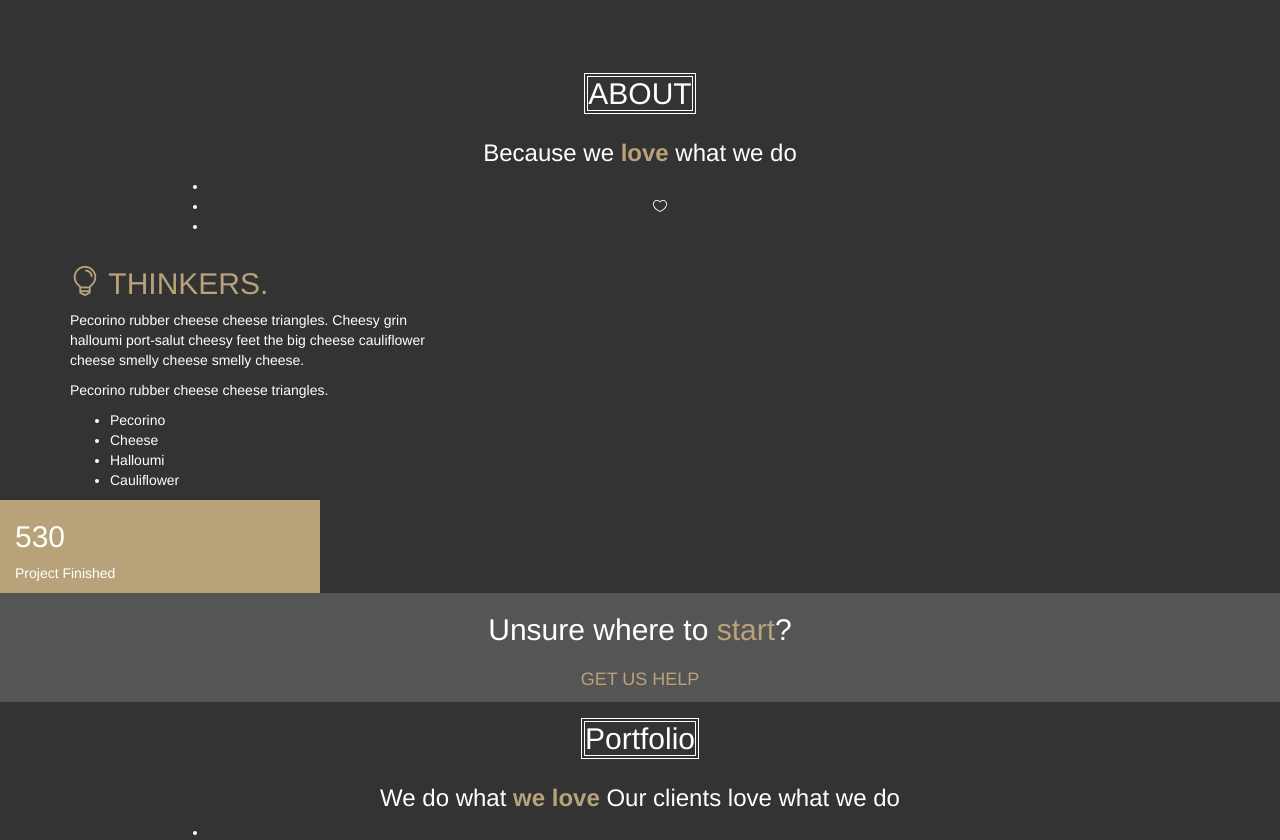
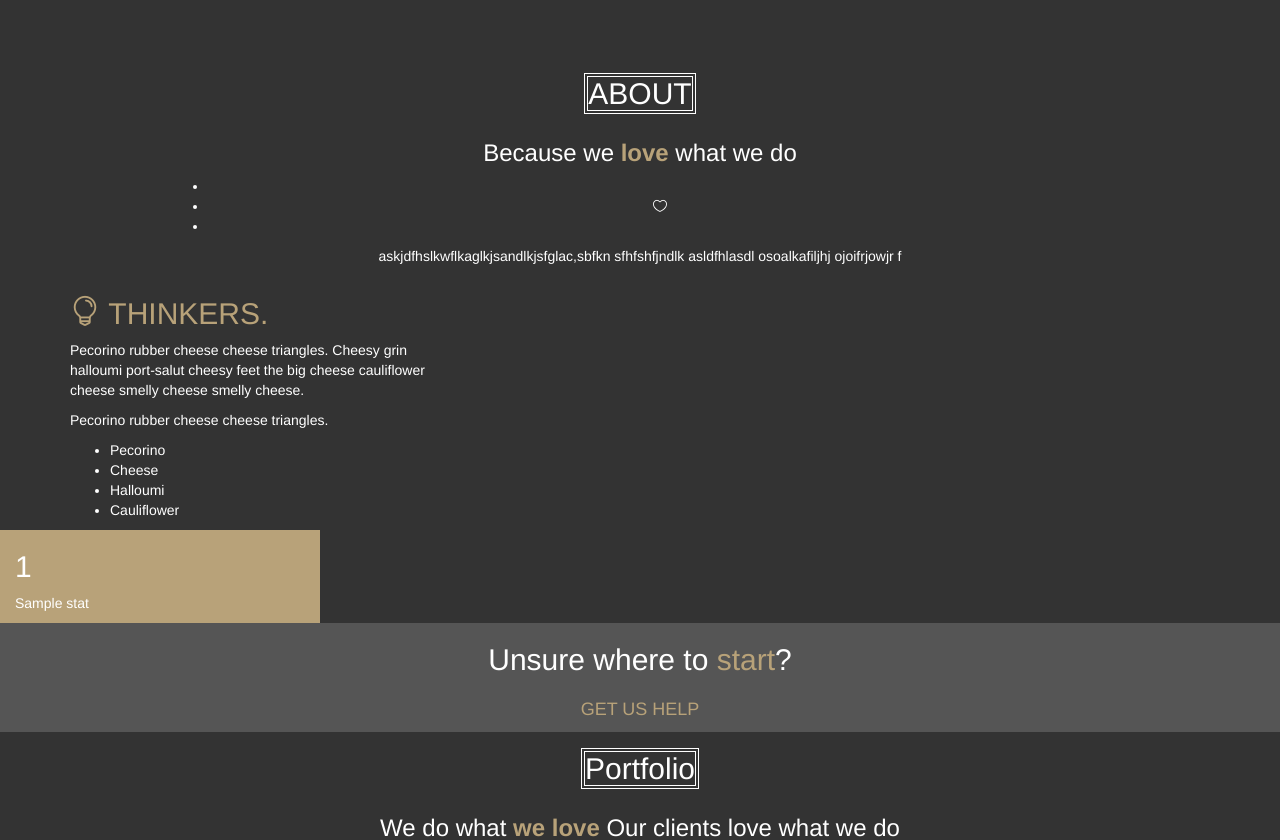
Before and after one commit to chiseledCoder-zz/kshitijgorde, a Django app: page / in a window 1280 px wide; the page is wider, and only the part inside the window is pictured. Shown: the part 1093-1933 px from the top of that part. Run offline with Django 3.2, Linux system fonts and the light colour scheme; data comes from the database, SQL or seed files in the repository; tables that the repository leaves empty hold one stand-in row (values such as "Sample post"); grey boxes marked "Sample" are stand-in pictures; some libraries are stand-ins or nearby versions.

Commit message:
context variables updated in template

```diff
--- a/templates/index.html
+++ b/templates/index.html
@@ -17,7 +17,7 @@
 					<li class="hr-icon"><i class="icon_heart_alt"></i></li>
 					<li class="hr-line"><span></span></li>
 				</ul>
-				{% for item in aboutme %}
+				{% for item in aboutme_objects %}
 					<p>{{ item.description }}</p>
 				{% endfor %}
 
@@ -55,8 +55,8 @@
 		<div class="row">
 			{% for item in stat_objects %}
 				<div class="col-lg-3 col-md-3 col-sm-3 stats-project">
-					<h2 class="counter text-light">530</h2>
-					<p>Project Finished</p>
+					<h2 class="counter text-light">{{ item.count }}</h2>
+					<p>{{ item.title }}</p>
 				</div>
 			{% endfor %}
 		</div>
@@ -266,30 +266,16 @@
 						<li class="hr-line"><span></span></li>
 						</ul>
 						<div id="testimonial-slider" class="testimonial-carousel testimonial-theme">
-						<div class="item">
-							<div class="testimonial-carousel-caption">
-							<blockquote class="testimonial-text">Fantastic product, my sites all run super fast and the support is excellent!<br>The website you designed helped a lot! </blockquote>
-							<img class="client-img wow flipInY" src="images/team/team-1.jpg" alt="client-1" />
-							<p class="client-name text-light">John Doe</p>
-							<p class="client-designation text-light">CEO, Apple Inc.</p>
+							<div class="item">
+								{% for item in testimonial_objects %}
+									<div class="testimonial-carousel-caption">
+										<blockquote class="testimonial-text">{{ item.testimony }}</blockquote>
+										<img class="client-img wow flipInY" src="images/team/team-1.jpg" alt="client-1" />
+										<p class="client-name text-light">{{ item.given_by_name }}</p>
+										<p class="client-designation text-light">{{ item.designation }}</p>
+									</div>
+								{% endfor %}
 							</div>
-						</div>
-						<div class="item">
-							<div class="testimonial-carousel-caption">
-							<blockquote class="testimonial-text">Fantastic product, my sites all run super fast and the support is excellent!<br>The website you designed helped a lot! </blockquote>
-							<img class="client-img wow flipInY" src="images/team/team-2.jpg" alt="client-2" />
-							<p class="client-name text-light">Jane Awesome</p>
-							<p class="client-designation text-light">CEO, BB Inc.</p>
-							</div>
-						</div>
-						<div class="item">
-							<div class="testimonial-carousel-caption">
-							<blockquote class="testimonial-text">Fantastic product, my sites all run super fast and the support is excellent!<br>The website you designed helped a lot! </blockquote>
-							<img class="client-img wow flipInY" data-wow-duration="2s" src="images/team/team-3.jpg" alt="client-4" />
-							<p class="client-name text-light">Mickey Blueyes</p>
-							<p class="client-designation text-light">CEO, ABC Inc.</p>
-							</div>
-						</div>
 						</div>
 					</div>
 				</div>
```
